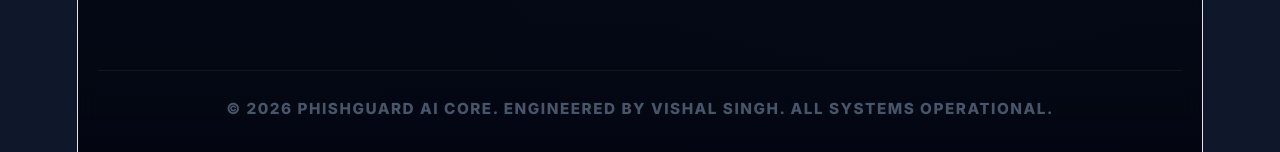
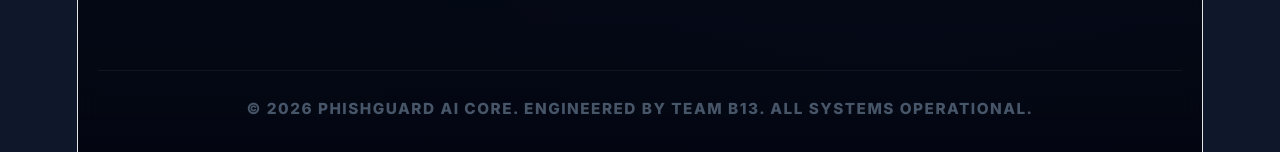
Before and after one commit to vishalvsr67/AI-Phishing-Generator, a React (Vite) app in the folder client/: page / in a window 1280 px wide. Shown: the part 3098-3250 px from the top of the page. Built offline with nearby package versions, Linux system fonts and the light colour scheme.

Commit message:
Final Enterprise UI and Ethics Update

```diff
--- a/client/src/pages/Landing.jsx
+++ b/client/src/pages/Landing.jsx
@@ -261,7 +261,7 @@ const Landing = () => {
             <a href="#">Privacy Policy</a>
           </div>
           <div className="footer-bottom">
-            &copy; {new Date().getFullYear()} PhishGuard AI Core. Engineered by Vishal Singh. All systems operational.
+            &copy; {new Date().getFullYear()} PhishGuard AI Core. Engineered by Team B13. All systems operational.
           </div>
         </div>
       </footer>
```
